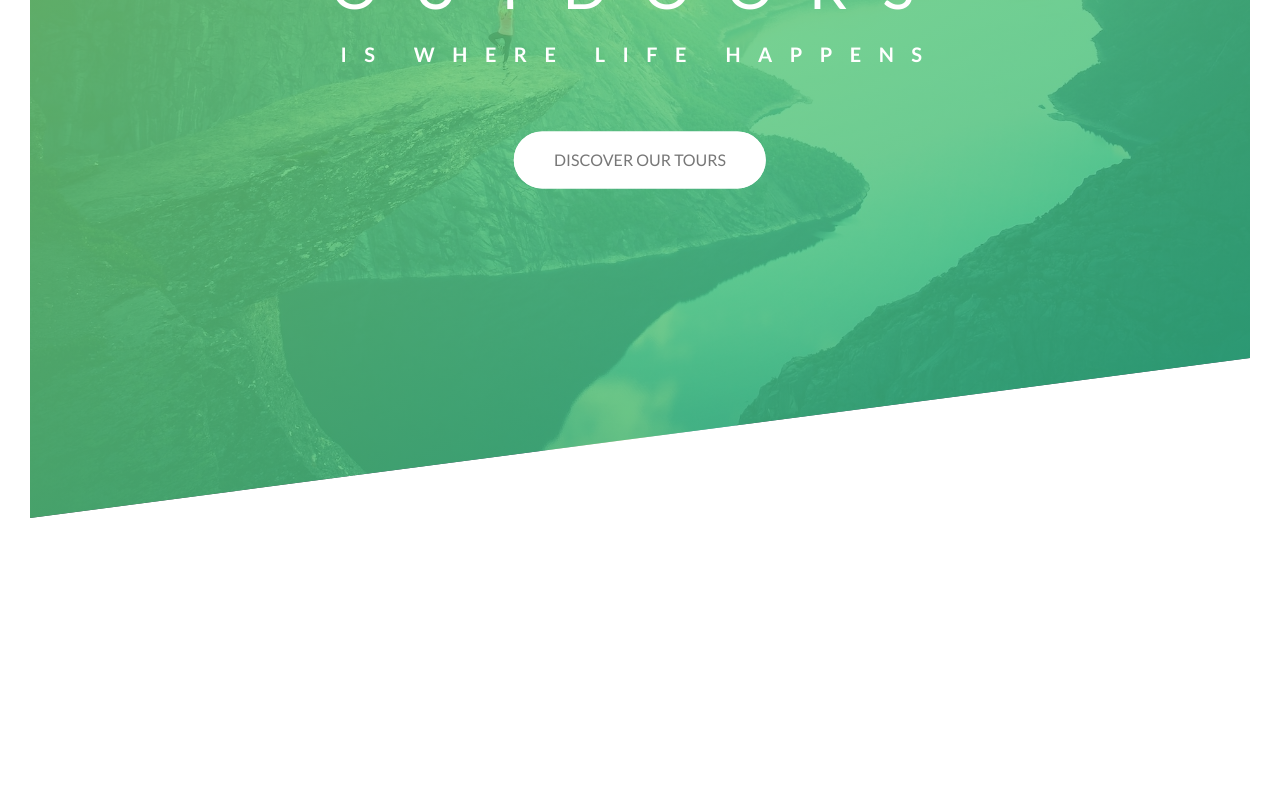
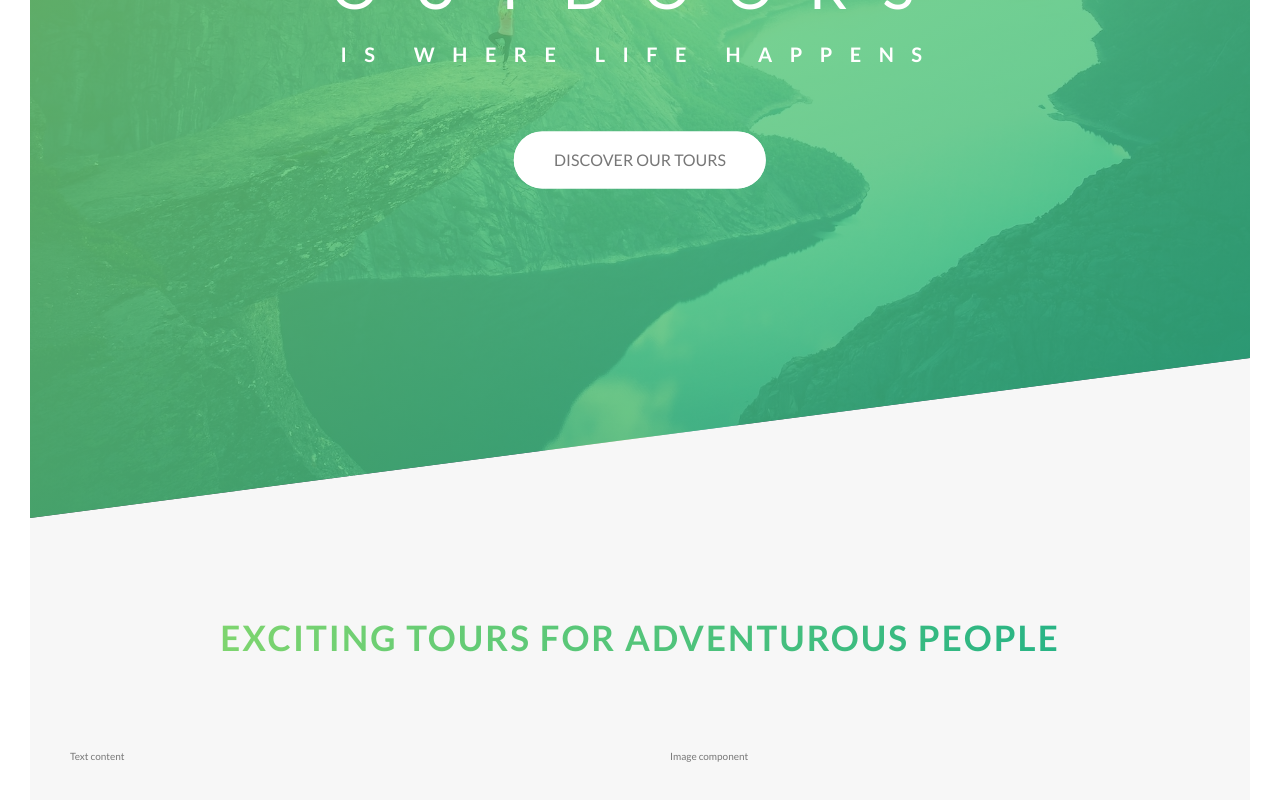
Before and after one commit to ming19991217/react-playground, a React (Vite) app: page / in a window 1280 px wide. Shown: the part 272-1072 px from the top of the page. Before the commit the page ends 820 px from the top, so only its background shows below. Built offline with nearby package versions, Linux system fonts and the light colour scheme.

Commit message:
feat : WIP Section

```diff
--- a/src/Natours/page/Natours.tsx
+++ b/src/Natours/page/Natours.tsx
@@ -25,6 +25,26 @@ export default function Natours() {
                     </a>
                 </div>
             </header>
+
+            <main>
+                <section className="section-about">
+                    <div className="u-center-text u-margin-bottom-8">
+                        <h2 className="heading-secondary">
+                            Exciting tours for adventurous people
+                        </h2>
+                    </div>
+
+                    <div className="row">
+                        <div className="col-1-of-2">
+                            Text content
+                        </div>
+                        <div className="col-1-of-2">
+                            Image component
+                        </div>
+                    </div>
+
+                </section>
+            </main>
 
             {/*
             <section className='grid-test'>
--- a/src/Natours/sass/abstracts/_variables.scss
+++ b/src/Natours/sass/abstracts/_variables.scss
@@ -1,6 +1,8 @@
 $color-primary: #55c57a;
 $color-primary-light: #7ed56f;
 $color-primary-dark: #28b485;
+
+$color-grey-light-1: #f7f7f7;
 
 $color-grey-dark: #777;
 $color-white: #fff;
--- a/src/Natours/sass/base/_typography.scss
+++ b/src/Natours/sass/base/_typography.scss
@@ -34,3 +34,24 @@ body {
         animation-timing-function: ease-out;
     }
 }
+
+.heading-secondary {
+    font-size: 3.5rem;
+    text-transform: uppercase;
+    font-weight: 700;
+    display: inline-block;
+    background-image: linear-gradient(to right, $color-primary-light, $color-primary-dark);
+    color: transparent;
+    letter-spacing: 2px;
+    transition: all 0.2s;
+
+    // 讓漸變背景圖片填滿文字
+    -webkit-background-clip: text;
+    background-clip: text;
+
+    &:hover {
+        transform: skewY(2deg) skewX(15deg) scale(1.1);
+        text-shadow: .5rem 1rem 2rem rgba($color-black, 0.2);
+    }
+
+}
--- a/src/Natours/sass/base/_utilities.scss
+++ b/src/Natours/sass/base/_utilities.scss
@@ -0,0 +1,7 @@
+.u-center-text {
+    text-align: center;
+}
+
+.u-margin-bottom-8 {
+    margin-bottom: 8rem;
+}
--- a/src/Natours/sass/layout/_grid.scss
+++ b/src/Natours/sass/layout/_grid.scss
@@ -1,6 +1,5 @@
 .row {
     max-width: $grid-width;
-    background-color: #eee;
 
     // 使元素水平居中
     margin: 0 auto;
@@ -13,7 +12,6 @@
     @include clearfix;
 
     [class^="col-"] {
-        background-color: orangered;
         float: left;
 
         &:not(:last-child) {
--- a/src/Natours/sass/pages/_home.scss
+++ b/src/Natours/sass/pages/_home.scss
@@ -0,0 +1,5 @@
+.section-about {
+    background-color: $color-grey-light-1;
+    padding: 25rem 0;
+    margin-top: -20vh;
+}
--- a/src/Natours/styles/main.css
+++ b/src/Natours/styles/main.css
@@ -87,6 +87,31 @@ body {
   animation-timing-function: ease-out;
 }
 
+.heading-secondary {
+  font-size: 3.5rem;
+  text-transform: uppercase;
+  font-weight: 700;
+  display: inline-block;
+  background-image: linear-gradient(to right, #7ed56f, #28b485);
+  color: transparent;
+  letter-spacing: 2px;
+  transition: all 0.2s;
+  -webkit-background-clip: text;
+  background-clip: text;
+}
+.heading-secondary:hover {
+  transform: skewY(2deg) skewX(15deg) scale(1.1);
+  text-shadow: 0.5rem 1rem 2rem rgba(0, 0, 0, 0.2);
+}
+
+.u-center-text {
+  text-align: center;
+}
+
+.u-margin-bottom-8 {
+  margin-bottom: 8rem;
+}
+
 .btn {
   /* 在按鈕後方新增一個元素 */
 }
@@ -140,7 +165,6 @@ body {
 
 .row {
   max-width: 114rem;
-  background-color: #eee;
   margin: 0 auto;
 }
 .row:not(:last-child) {
@@ -152,7 +176,6 @@ body {
   clear: both;
 }
 .row [class^=col-] {
-  background-color: orangered;
   float: left;
 }
 .row [class^=col-]:not(:last-child) {
@@ -206,4 +229,10 @@ body {
   text-align: center;
 }
 
+.section-about {
+  background-color: #f7f7f7;
+  padding: 25rem 0;
+  margin-top: -20vh;
+}
+
 /*# sourceMappingURL=main.css.map */
```
Also changed, not shown: 1 other file (tests, documents, lock files or other folders).
